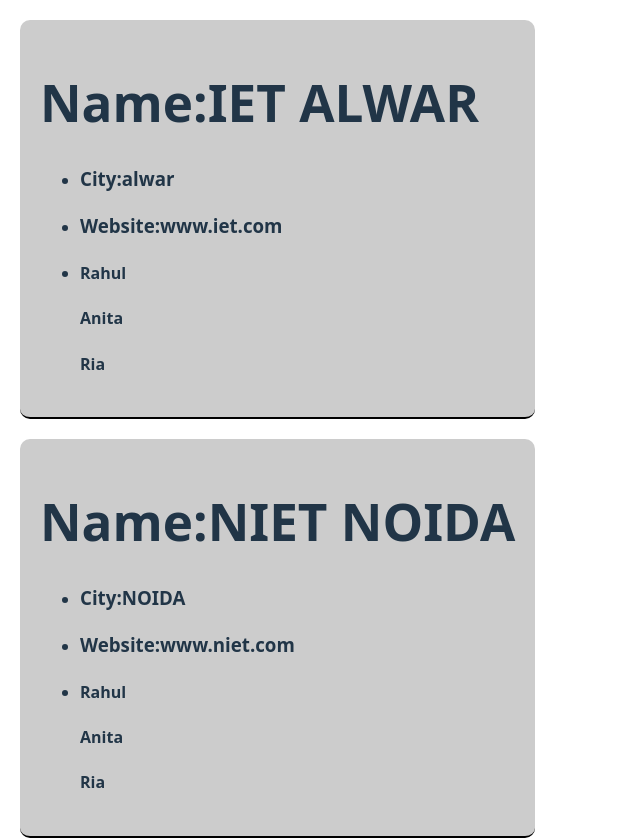
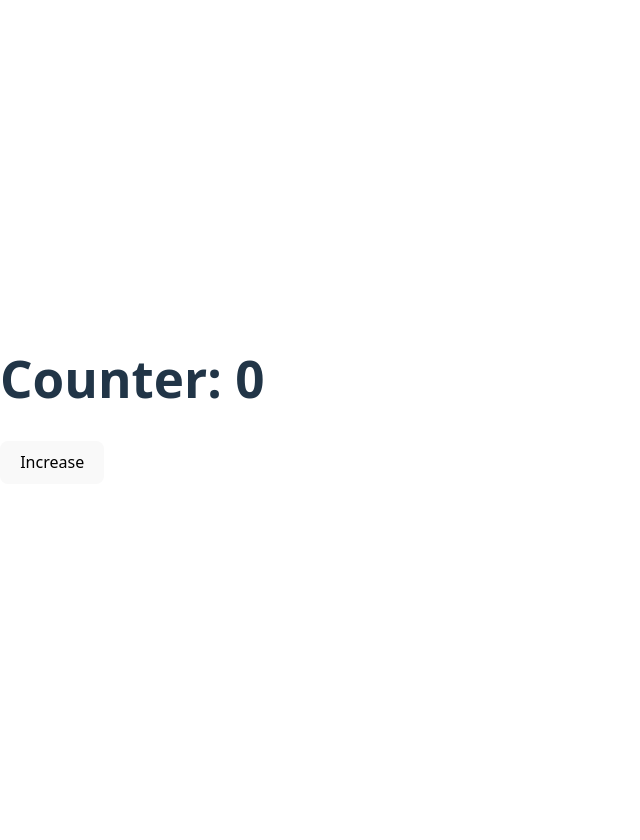
Before and after one commit to operation21/React-Learning, a React (Vite) app: page / in a window 1280 px wide. Shown: the top 840 px of the page, without its empty margins (0-640 px from the left). After the commit the page ends 800 px from the top, so only its background shows below. Built offline with nearby package versions, Linux system fonts and the light colour scheme.

Commit message:
Leearn useEffect

```diff
--- a/src/App.jsx
+++ b/src/App.jsx
@@ -1,50 +1,13 @@
-import Nestedloop from "./Nestedloop";
+import { useEffect } from "react";
+import Useeffect from "./Useeffect";
 
 function App() {
-  const collegeData = [
-    {
-      name: "IET ALWAR",
-      city: "alwar",
-      website: "www.iet.com",
-      student: [
-        { name: "Rahul", age: 21, email: "rahul@gmail.com" },
-        { name: "Anita", age: 29, email: "anital@gmail.com" },
-        { name: "Ria", age: 27, email: "ria@gmail.com" }
-      ]
-    },
-    {
-      name: "NIET NOIDA",
-      city: "NOIDA",
-      website: "www.niet.com",
-      student: [
-        { name: "Rahul", age: 21, email: "rahul@gmail.com" },
-        { name: "Anita", age: 29, email: "anital@gmail.com" },
-        { name: "Ria", age: 27, email: "ria@gmail.com" }
-      ]
-    },
-    {
-      name: "IET ALWAR",
-      city: "alwar",
-      website: "www.iet.com",
-      student: [
-        { name: "Rahul", age: 21, email: "rahul@gmail.com" },
-        { name: "Anita", age: 29, email: "anital@gmail.com" },
-        { name: "Ria", age: 27, email: "ria@gmail.com" }
-      ]
-    }
-  ];
+
+
 
   return (
     <div>
-      {/* <h1>Nested looping with comp</h1> */}
-     {
-      collegeData.map((college,index)=>(
-        <div Key={index}>
-          <Nestedloop college = {college}/>
-      </div>
-      ))
-     }
-
+      <Useeffect/>
     </div>
   );
 }
--- /dev/null
+++ b/src/Useeffect.jsx
@@ -0,0 +1,21 @@
+import { useState, useEffect } from "react";
+
+function Useeffect() {
+
+  const [counter, setCounter] = useState(0);
+
+  useEffect(() => {
+    console.log("Hello Ishika");
+  }, []); // runs once when component mounts
+
+  return (
+    <div>
+      <h1>Counter: {counter}</h1>
+      <button onClick={() => setCounter(counter + 1)}>
+        Increase
+      </button>
+    </div>
+  );
+}
+
+export default Useeffect;
```
